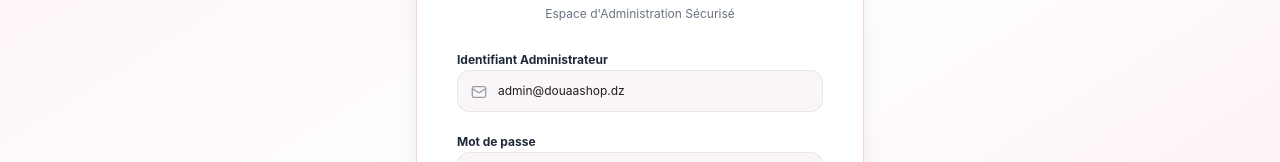
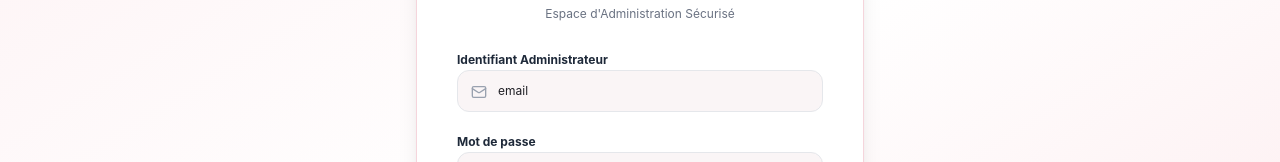
Before and after one commit to hibataha787-hue/douaashop, a Next.js app: page /admin/login in a window 1280 px wide. Shown: the part 265-427 px from the top of the page. Built offline with nearby package versions, Linux system fonts and the light colour scheme; no server answers; a web font is replaced by a local one.

Commit message:
Initial commitT

```diff
--- a/src/app/admin/login/page.tsx
+++ b/src/app/admin/login/page.tsx
@@ -9,7 +9,7 @@ import { createClient } from "@/lib/supabase/client";
 
 export default function AdminLoginPage() {
   const router = useRouter();
-  const [email, setEmail] = useState("admin@douaashop.dz");
+  const [email, setEmail] = useState("email");
   const [password, setPassword] = useState("");
   const [error, setError] = useState("");
   const [isLoading, setIsLoading] = useState(false);
```
